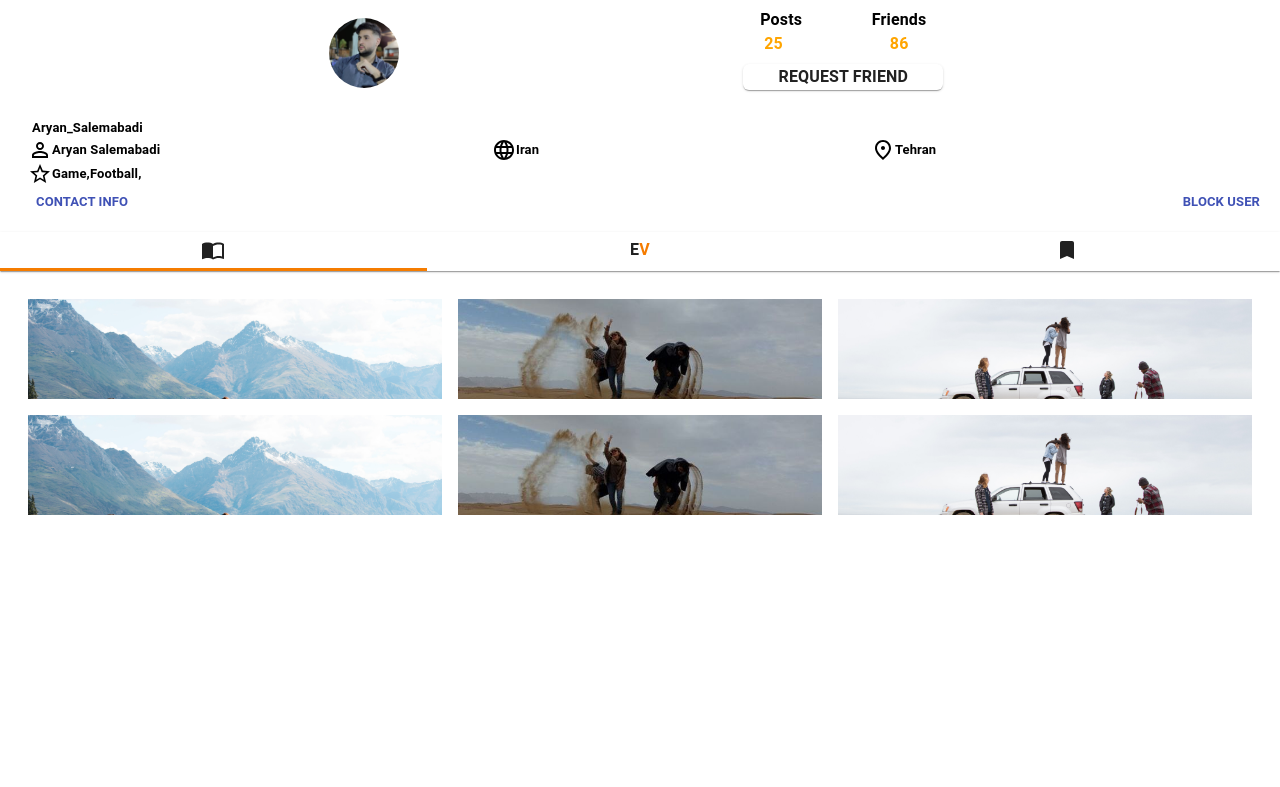
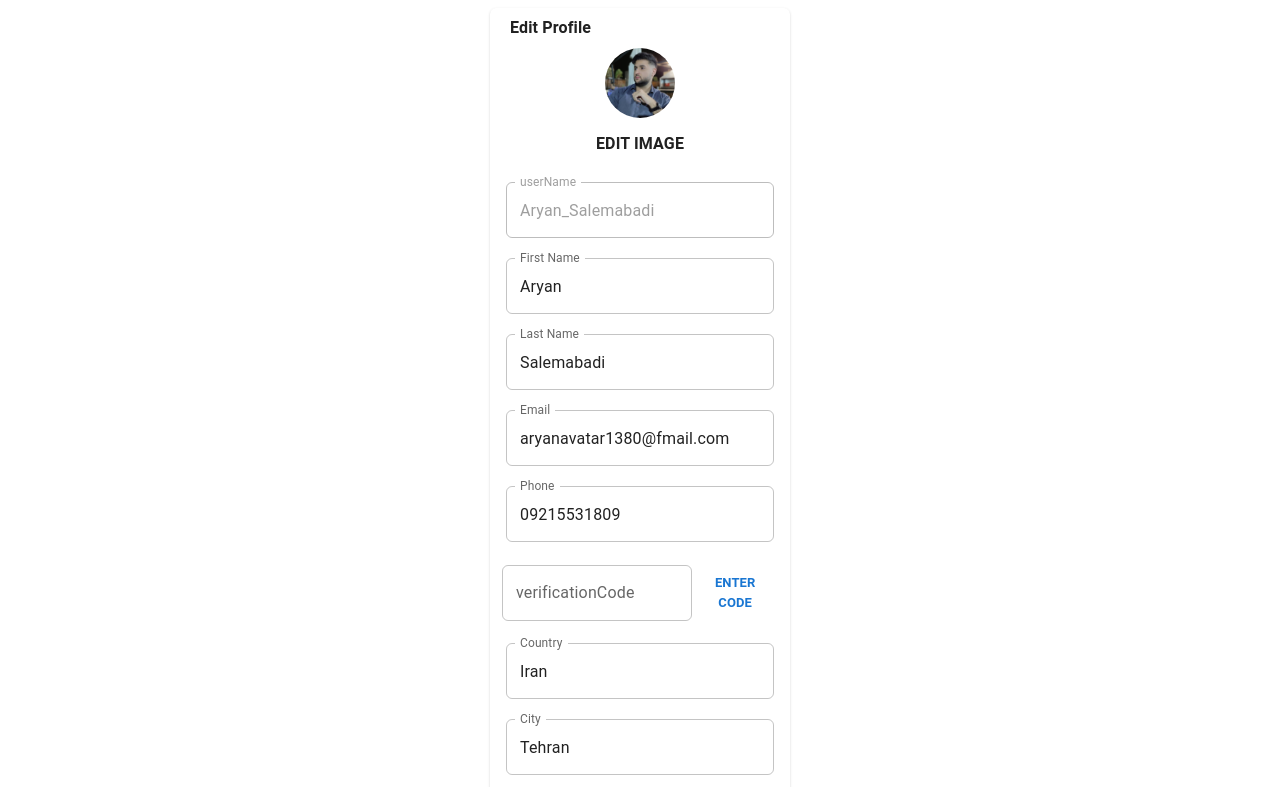
Before and after one commit to behrooz-arabzade/weekend, a Next.js app: page / in a window 1280 px wide. Shown: the top 787 px of the page. Built offline with nearby package versions, Linux system fonts and the light colour scheme.

Commit message:
create usereditprofile on component-userprofileeditform branch

```diff
--- /dev/null
+++ b/components/molecules/UserProfileEditForm/UserProfileEditForm.tsx
@@ -0,0 +1,236 @@
+import React, { useEffect, useState, FC } from 'react'
+import { Card, Grid, Typography, Container, Avatar, TextField, Button } from '@mui/material';
+
+
+
+//CSS(Style Sheet)
+import useUserProfileEditForm from './useStyle';
+
+
+
+interface IUserProfileEditForm {
+    currentUserInfo: {
+        picSrc: string;
+        username: string;
+        firstname: string;
+        lastname: string;
+        email: string;
+        country: string;
+        city: string;
+        contactInfo: {
+            mobile: string;
+            address: string;
+        };
+    };
+    onSaveClicked: (data: string) => void;
+}
+
+
+
+const UserProfileEditForm: FC<IUserProfileEditForm> = ({
+    currentUserInfo,
+    onSaveClicked,
+}) => {
+
+    const { classes, cx } = useUserProfileEditForm();
+
+    const [data, setData] = useState({
+        PicSrc: currentUserInfo.picSrc,
+        user: currentUserInfo.username,
+        firstName: currentUserInfo.firstname,
+        lastName: currentUserInfo.lastname,
+        email: currentUserInfo.email,
+        phone: currentUserInfo.contactInfo.mobile,
+        verificationCode: "",
+        country: currentUserInfo.country,
+        city: currentUserInfo.city,
+        address: currentUserInfo.contactInfo.address,
+    });
+
+    const [selectedImage, setSelectedImage] = useState<null>(null);
+
+    const [imageUrl, setImageUrl] = useState<null>(null);
+
+    useEffect(() => {
+        if (selectedImage) {
+            setImageUrl(URL.createObjectURL(selectedImage));
+        }
+    }, [selectedImage]);
+
+    const cheangeHandler = (e: any) => {
+        setData({ ...data, [e.target.name]: e.target.value });
+    };
+
+    const saveClick = () => {
+        onSaveClicked(data);
+    }
+
+    const uploadImage = (e:any) => {
+        setSelectedImage(e.target.files[0])
+    }
+
+    const emailVari =  /^(([^<>()[\]\\.,;:\s@"]+(\.[^<>()[\]\\.,;:\s@"]+)*)|(".+"))@((\[[0-9]{1,3}\.[0-9]{1,3}\.[0-9]{1,3}\.[0-9]{1,3}\])|(([a-zA-Z\-0-9]+\.)+[a-zA-Z]{2,}))$/.test(data.email)
+    ?
+    true
+    :
+    false;
+
+    const phoneVari = /^\(?([0-9]{3})\)?[-. ]?([0-9]{3})[-. ]?([0-9]{4})$/.test(data.phone)
+    ?
+    true
+    :
+    false;
+
+    return (
+        <Card className={cx(classes.root)}>
+            <Container>
+                <Grid p={2}>
+                    <Typography fontWeight="bold">
+                        Edit Profile
+                    </Typography>
+                </Grid>
+                <Grid
+                    display="flex"
+                    justifyContent="center"
+                >
+                    <Avatar
+                        src={data.PicSrc}
+                        className={cx(classes.Avatar)}
+                    />
+                </Grid>
+                <Grid
+                    display="flex"
+                    justifyContent="center"
+                    mt={2}
+                >
+                    <Button color="inherit" component="label">
+                        <Typography fontWeight="bold">
+                            Edit Image
+                        </Typography>
+                        <input
+                            hidden
+                            accept="image/*"
+                            multiple
+                            type="file"
+                            onChange={uploadImage}
+                        />
+                    </Button>
+                </Grid>
+                <Grid my={5} mx={1}>
+                    <TextField
+                        disabled
+                        name="user"
+                        onChange={cheangeHandler}
+                        value={data.user}
+                        fullWidth
+                        variant="outlined"
+                        label="userName"
+                    />
+                </Grid>
+                <Grid my={5} mx={1}>
+                    <TextField
+                        name="firstName"
+                        onChange={cheangeHandler}
+                        value={data.firstName}
+                        fullWidth
+                        variant="outlined"
+                        label="First Name"
+                    />
+                </Grid>
+                <Grid my={5} mx={1}>
+                    <TextField
+                        name="lastName"
+                        onChange={cheangeHandler}
+                        value={data.lastName}
+                        fullWidth
+                        variant="outlined"
+                        label="Last Name"
+                    />
+                </Grid>
+                <Grid my={5} mx={1}>
+                    <TextField
+                        name="email"
+                        onChange={cheangeHandler}
+                        value={data.email}
+                        fullWidth
+                        variant="outlined"
+                        label="Email"
+                    />
+                </Grid>
+                <Grid my={5} mx={1}>
+                    <TextField
+                        name="phone"
+                        onChange={cheangeHandler}
+                        value={data.phone}
+                        fullWidth
+                        variant="outlined"
+                        label="Phone"
+                    />
+                </Grid>
+                <Grid
+                    display="flex"
+                    justifyContemt="space-between"
+                    alignItems="center"
+                >
+                    <TextField
+                        name="verificationCode"
+                        onChange={cheangeHandler}
+                        value={data.verificationCode}
+                        variant="outlined"
+                        label="verificationCode"
+                    />
+                    <Button sx={{ margin: "5px" }}>
+                        <Typography
+                            fontSize={13}
+                            fontWeight="bold"
+                        >
+                            Enter Code
+                        </Typography>
+                    </Button>
+                </Grid>
+                <Grid my={5} mx={1}>
+                    <TextField
+                        name="country"
+                        onChange={cheangeHandler}
+                        value={data.country}
+                        fullWidth
+                        variant="outlined"
+                        label="Country"
+                    />
+                </Grid>
+                <Grid my={5} mx={1}>
+                    <TextField
+                        name="city"
+                        onChange={cheangeHandler}
+                        value={data.city}
+                        fullWidth
+                        variant="outlined"
+                        label="City"
+                    />
+                </Grid>
+                <Grid my={5} mx={1}>
+                    <TextField
+                        name="address"
+                        onChange={cheangeHandler}
+                        value={data.address}
+                        fullWidth
+                        variant="outlined"
+                        label="Address"
+                        multiline={true}
+                        rows={5}
+                    />
+                </Grid>
+                <Grid>
+                    <Button fullWidth onClick={saveClick} disabled={!emailVari && !phoneVari}>
+                        <Typography fontWeight="bold" textAlign="center">
+                            Edit
+                        </Typography>
+                    </Button>
+                </Grid>
+            </Container>
+
+        </Card>
+    )
+}
+
+export default UserProfileEditForm;
--- /dev/null
+++ b/components/molecules/UserProfileEditForm/useStyle.ts
@@ -0,0 +1,15 @@
+import { makeStyles } from "tss-react/mui";
+
+const useUserProfileEditForm = makeStyles()((theme) => ({
+    root:{
+        width:300,
+    },
+    Avatar:{
+        width:"70px",
+        height:"70px",
+    },
+
+
+
+}));
+export default useUserProfileEditForm;
--- a/pages/index.tsx
+++ b/pages/index.tsx
@@ -25,6 +25,7 @@ import Image from "next/image";
 import styles from "../styles/Home.module.css";
 import { Container } from "@mui/system";
 import { Grid } from "@mui/material";
+import UserProfileEditForm from "components/molecules/UserProfileEditForm/UserProfileEditForm";
 
 
 
@@ -32,15 +33,14 @@ import { Grid } from "@mui/material";
 
 const Home: NextPage = () => {
 
-   const UserInfo = {
+  const UserInfoEdit = {
     picSrc: "Images/Aryan.jpg",
     username: "Aryan_Salemabadi",
     firstname: "Aryan",
+    email:"aryanavatar1380@fmail.com",
     lastname: "Salemabadi",
     country: "Iran",
     city: "Tehran",
-    friendCount: 86,
-    postTagedCount: 25,
     contactInfo: {
       mobile: "09215531809",
       address: "Lorem ipsum dolor sit amet, consectetur adipiscing elit, sed do eiusmod tempor incididunt ut labore et dolore magna aliqua",
@@ -56,26 +56,13 @@ const Home: NextPage = () => {
         alignItems="flex-start"
         mt={2}
       >
-          <UserProfileDetails
+        <UserProfileEditForm
 
+        currentUserInfo = {UserInfoEdit}
 
-
-           onFriendRequestClicked={()=>{
-
-            alert("send  Request Friend")
-
+        onSaveClicked={(data) => {
+        console.log("set edit" , data)
         }}
-
-           onBlockClicked={()=>{
-            alert("user blocked")
-           }}
-
-           onFriendsClicked={()=>{
-            alert("friends list page")
-          }}
-
-
-          UserInfo={UserInfo}
 
         />
       </Grid>
```
Lines whose indentation alone changed are shown as unchanged.
